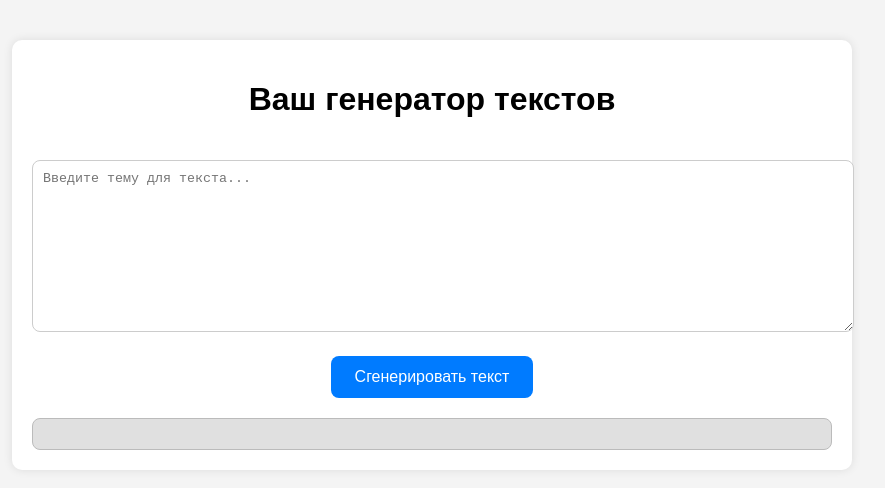
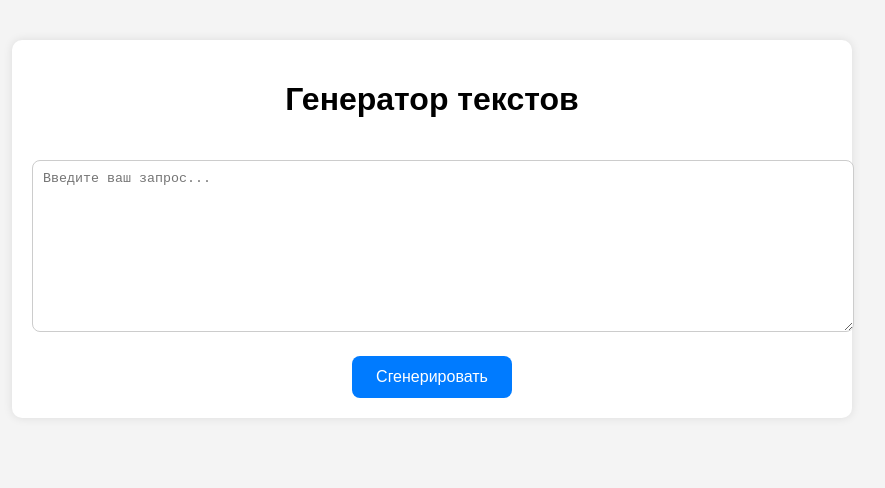
Before and after one commit to Avec524/web-app1, a plain HTML site: page app.html in a window 1280 px wide. Shown: the whole page, without its empty margins (208-1093 px from the left). Drawn offline with Linux system fonts and the light colour scheme.

Commit message:
Update app.html

```diff
--- a/app.html
+++ b/app.html
@@ -2,41 +2,37 @@
 <html lang="ru">
 <head>
   <meta charset="UTF-8">
-    <meta name="viewport" content="width=device-width, initial-scale=1.0">
-    <title>Копирайтинг через Mistrai AI</title>
+  <meta name="viewport" content="width=device-width, initial-scale=1">
+  <title>WebAppEmotion — Генератор текста</title>
   <link rel="stylesheet" href="style.css">
 </head>
 <body>
-    <div class="container app-container">
-        <h1>Ваш генератор текстов</h1>
-        <textarea id="userInput" placeholder="Введите тему для текста..."></textarea>
-        <button onclick="generateText()">Сгенерировать текст</button>
-        <div id="output"></div>
+
+  <div class="container">
+    <h1>Генератор текстов</h1>
+    <textarea id="userInput" placeholder="Введите ваш запрос..." class="input-box"></textarea>
+    <button onclick="generateContent()">Сгенерировать</button>
+    <div id="outputBox" class="output-box"></div>
   </div>
 
   <script>
-        async function generateText() {
-            const prompt = document.getElementById('userInput').value;
-            if (!prompt.trim()) {
-                alert('Введите тему!');
+    function generateContent() {
+      const userInput = document.getElementById('userInput').value.trim();
+      const outputBox = document.getElementById('outputBox');
+
+      if (userInput === "") {
+        alert("Пожалуйста, введите запрос!");
         return;
       }
 
-            const response = await fetch('https://api.mistrai.com/generate', {
-                method: 'POST',
-                headers: {
-                    'Content-Type': 'application/json',
-                    // Здесь должен быть ваш API-ключ если нужен
-                },
-                body: JSON.stringify({
-                    prompt: prompt,
-                    max_tokens: 150
-                })
-            });
+      outputBox.innerHTML = "Генерация текста...";
 
-            const data = await response.json();
-            document.getElementById('output').innerText = data.text || 'Ошибка генерации текста.';
+      // Здесь будет подключение к нейросети Mistrai AI
+      setTimeout(() => {
+        outputBox.innerHTML = "Ваш сгенерированный текст на основе запроса: " + userInput;
+      }, 2000);
     }
   </script>
+
 </body>
 </html>
```
Lines whose indentation alone changed are shown as unchanged.
